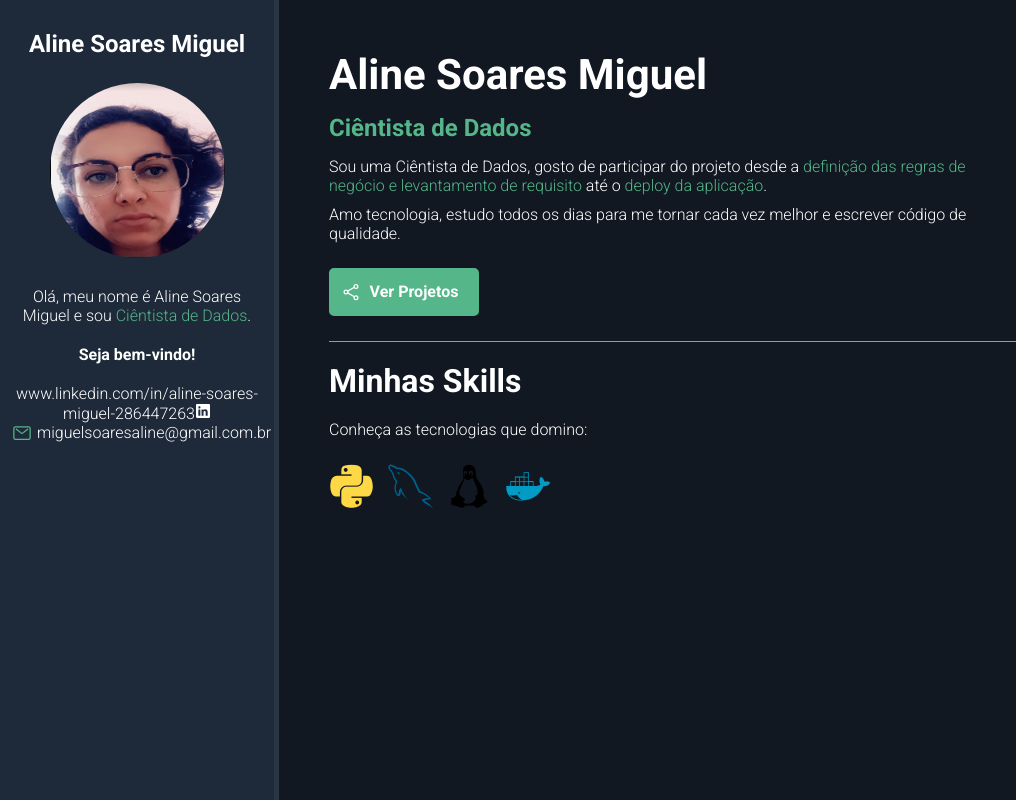
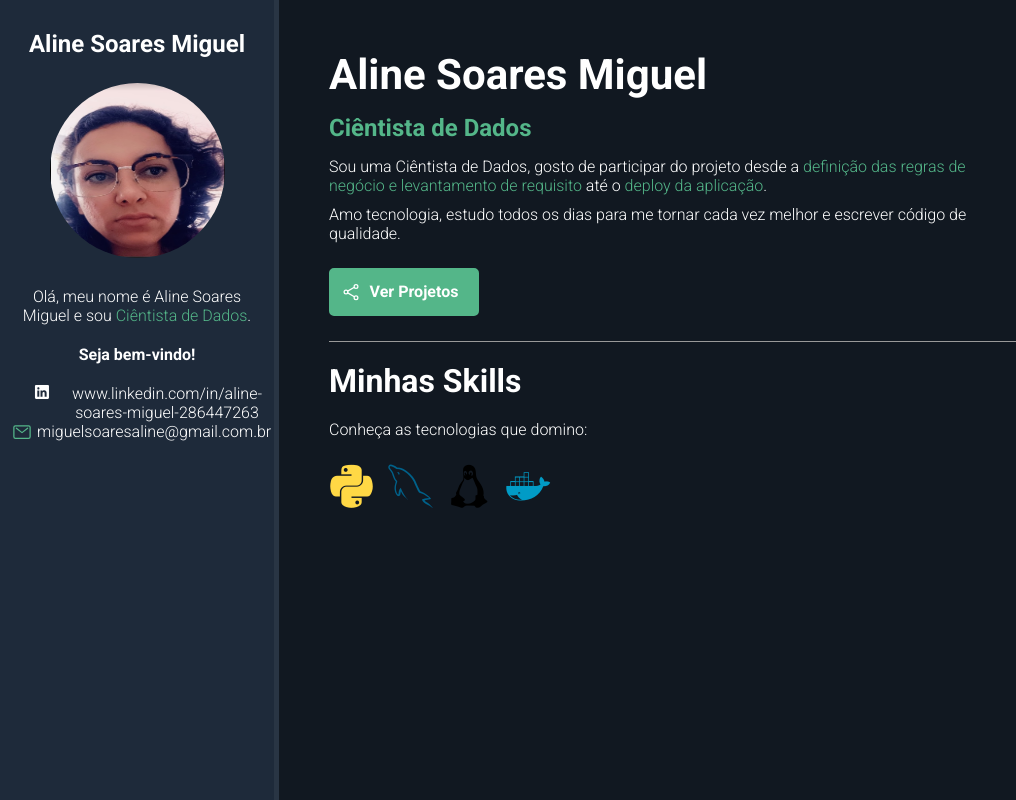
Before and after one commit to aline-miguel/aline-miguel.github.io, a plain HTML site: page index.html in a window 1280 px wide. Shown: the whole page, without its empty margins (0-1016 px from the left). Drawn offline with nearby package versions, Linux system fonts and the light colour scheme.

Commit message:
corrigi o linkedin

```diff
--- a/index.html
+++ b/index.html
@@ -19,7 +19,7 @@
       <p>Olá, meu nome é Aline Soares Miguel e sou <span class="highlight">Ciêntista de Dados</span>.</p>
       <p id="welcome-text">Seja bem-vindo!</p>
       <ul id="social-container">
-        <li><a href="www.linkedin.com/in/aline-soares-miguel-286447263" target="_blank">www.linkedin.com/in/aline-soares-miguel-286447263<ion-icon name="logo-linkedin"></ion-icon></a></li>
+        <ion-icon name="logo-linkedin"></ion-icon><a href="www.linkedin.com/in/aline-soares-miguel-286447263">www.linkedin.com/in/aline-soares-miguel-286447263</a>
       </ul>
       <div id="email-container">
         <ion-icon name="mail-outline"></ion-icon><a href="miguelsoaresaline@gmail.com">miguelsoaresaline@gmail.com.br</a>
```
